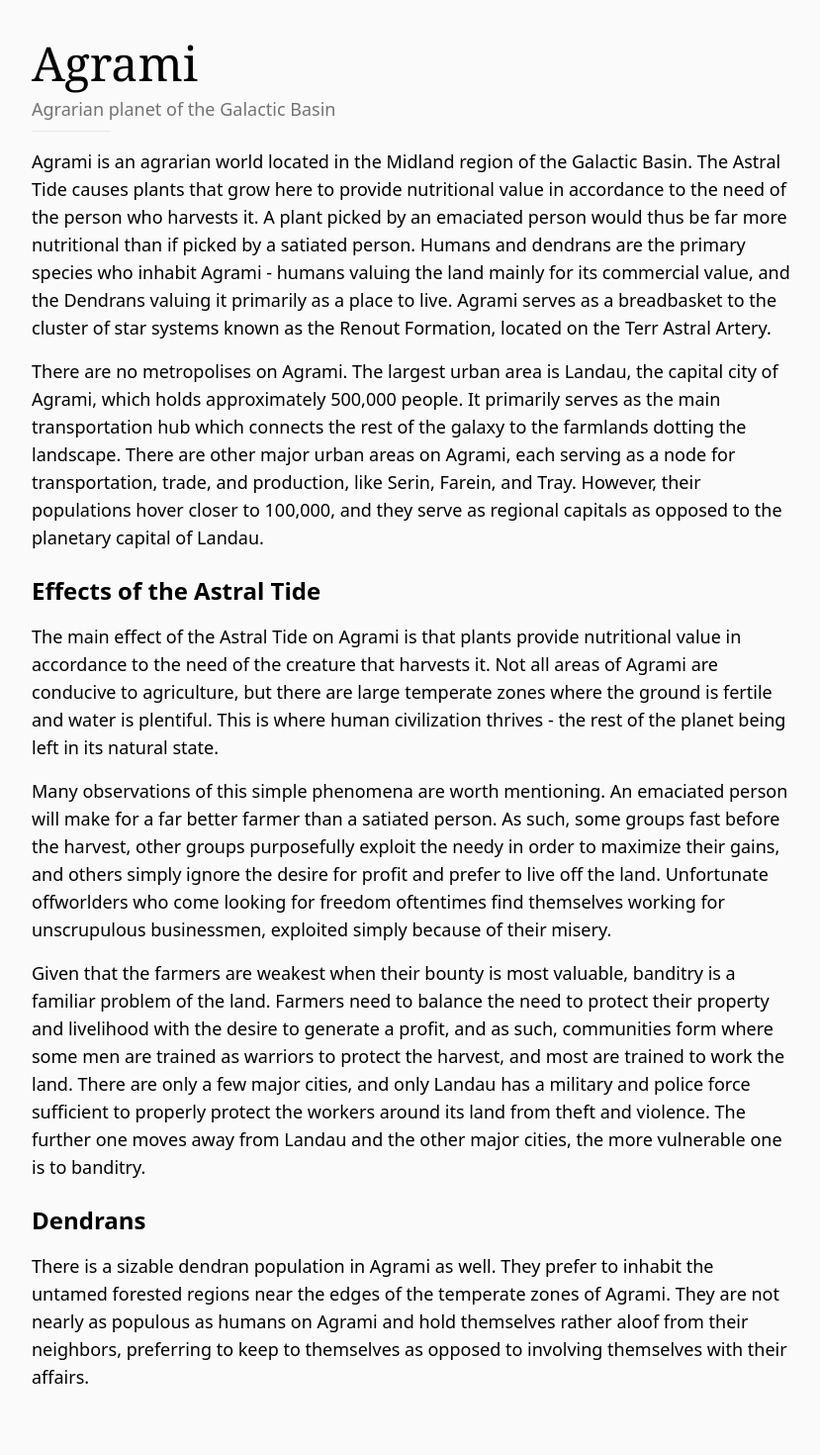
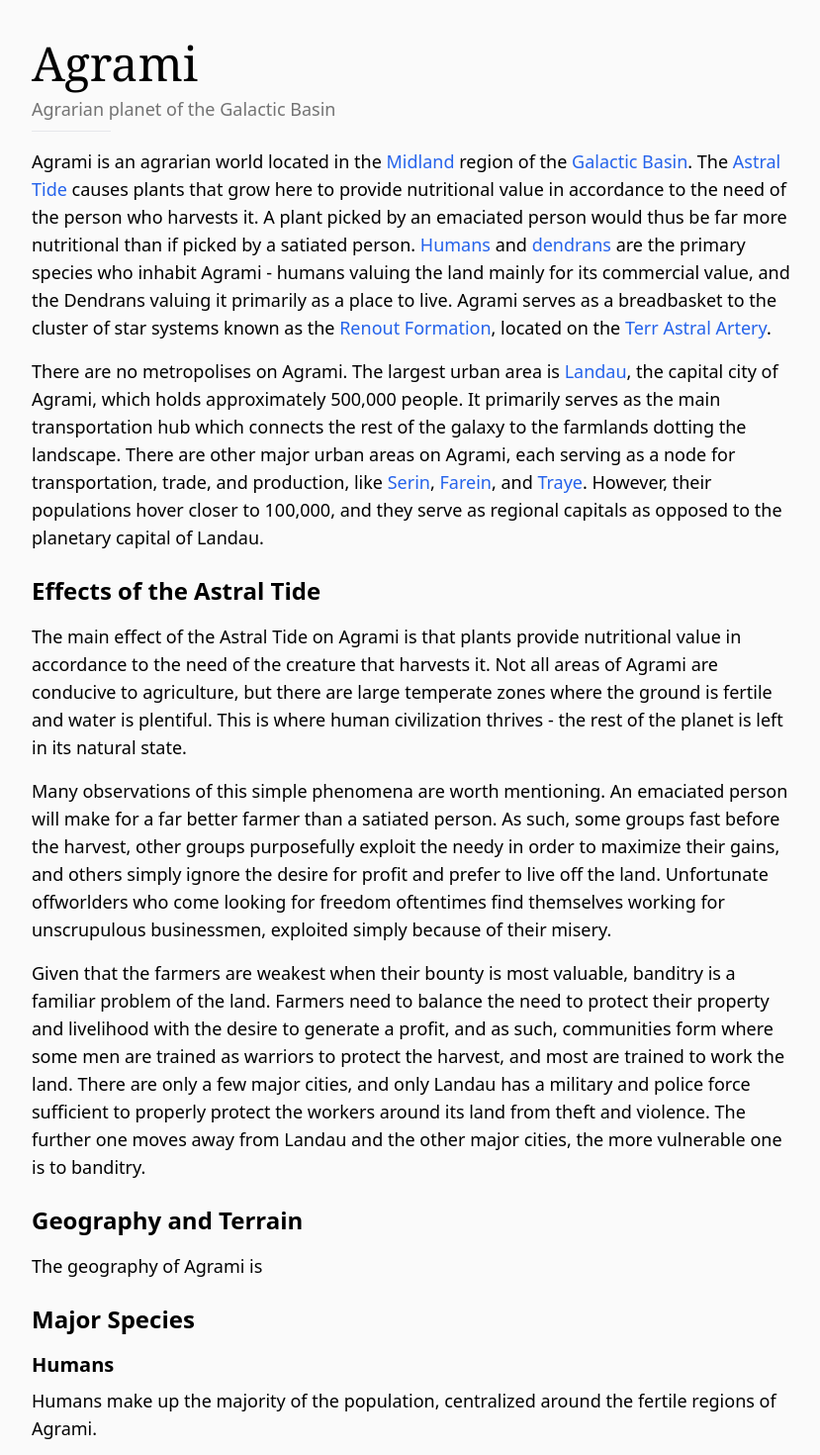
Before and after one commit to alareti/frontend, a Next.js app: page /astralys/agrami in a window 1280 px wide. Shown: the top 1470 px of the page at 99% size, without its empty margins (224-1053 px from the left). Before the commit the page ends 1445 px from the top, so only its background shows below. Built offline with nearby package versions, Linux system fonts and the light colour scheme.

Commit message:
Add Content

```diff
--- a/src/app/astralys/agrami/page.tsx
+++ b/src/app/astralys/agrami/page.tsx
@@ -1,6 +1,7 @@
 "use client";
 
 import * as Wiki from "@/src/components/wiki";
+import Link from "next/link";
 
 export default function Index() {
   return (
@@ -10,26 +11,39 @@ export default function Index() {
     >
       <Wiki.Section>
         <Wiki.P>
-          Agrami is an agrarian world located in the Midland region of the
-          Galactic Basin. The Astral Tide causes plants that grow here to
-          provide nutritional value in accordance to the need of the person who
-          harvests it. A plant picked by an emaciated person would thus be far
-          more nutritional than if picked by a satiated person. Humans and
-          dendrans are the primary species who inhabit Agrami - humans valuing
-          the land mainly for its commercial value, and the Dendrans valuing it
-          primarily as a place to live. Agrami serves as a breadbasket to the
-          cluster of star systems known as the Renout Formation, located on the
-          Terr Astral Artery.
+          Agrami is an agrarian world located in the{" "}
+          <Wiki.A href={"/astralys/galactic-basin-midland"}>Midland</Wiki.A>{" "}
+          region of the{" "}
+          <Wiki.A href={"/astralys/galactic-basin"}>Galactic Basin</Wiki.A>. The{" "}
+          <Wiki.A href={"/astralys/astral-tide"}>Astral Tide</Wiki.A> causes
+          plants that grow here to provide nutritional value in accordance to
+          the need of the person who harvests it. A plant picked by an emaciated
+          person would thus be far more nutritional than if picked by a satiated
+          person. <Wiki.A href={"/astralys/humans"}>Humans</Wiki.A> and{" "}
+          <Wiki.A href={"/astralys/dendrans"}>dendrans</Wiki.A> are the primary
+          species who inhabit Agrami - humans valuing the land mainly for its
+          commercial value, and the Dendrans valuing it primarily as a place to
+          live. Agrami serves as a breadbasket to the cluster of star systems
+          known as the{" "}
+          <Wiki.A href={"/astralys/renout-formation"}>Renout Formation</Wiki.A>,
+          located on the{" "}
+          <Wiki.A href={"/astralys/terr-astral-artery"}>
+            Terr Astral Artery
+          </Wiki.A>
+          .
         </Wiki.P>
         <Wiki.P>
-          There are no metropolises on Agrami. The largest urban area is Landau,
-          the capital city of Agrami, which holds approximately 500,000 people.
-          It primarily serves as the main transportation hub which connects the
-          rest of the galaxy to the farmlands dotting the landscape. There are
-          other major urban areas on Agrami, each serving as a node for
-          transportation, trade, and production, like Serin, Farein, and Tray.
-          However, their populations hover closer to 100,000, and they serve as
-          regional capitals as opposed to the planetary capital of Landau.
+          There are no metropolises on Agrami. The largest urban area is{" "}
+          <Wiki.A href={"/astralys/landau"}>Landau</Wiki.A>, the capital city of
+          Agrami, which holds approximately 500,000 people. It primarily serves
+          as the main transportation hub which connects the rest of the galaxy
+          to the farmlands dotting the landscape. There are other major urban
+          areas on Agrami, each serving as a node for transportation, trade, and
+          production, like <Wiki.A href={"/astralys/serin"}>Serin</Wiki.A>,{" "}
+          <Wiki.A href={"/astralys/farein"}>Farein</Wiki.A>, and{" "}
+          <Wiki.A href={"/astralys/traye"}>Traye</Wiki.A>. However, their
+          populations hover closer to 100,000, and they serve as regional
+          capitals as opposed to the planetary capital of Landau.
         </Wiki.P>
       </Wiki.Section>
       <Wiki.Section header={{ heading: <>Effects of the Astral Tide</> }}>
@@ -39,7 +53,7 @@ export default function Index() {
           harvests it. Not all areas of Agrami are conducive to agriculture, but
           there are large temperate zones where the ground is fertile and water
           is plentiful. This is where human civilization thrives - the rest of
-          the planet being left in its natural state.
+          the planet is left in its natural state.
         </Wiki.P>
         <Wiki.P>
           Many observations of this simple phenomena are worth mentioning. An
@@ -64,7 +78,25 @@ export default function Index() {
           banditry.
         </Wiki.P>
       </Wiki.Section>
-      <Wiki.Section header={{ heading: <>Dendrans</> }}>
+      <Wiki.Section header={{ heading: <>Geography and Terrain</> }}>
+        <Wiki.P>The geography of Agrami is </Wiki.P>
+      </Wiki.Section>
+      <Wiki.Section header={{ heading: <>Major Species</> }}>
+        <Wiki.Section header={{ heading: <>Humans</> }}>
+          <Wiki.P>
+            Humans make up the majority of the population, centralized around
+            the fertile regions of Agrami.
+          </Wiki.P>
+        </Wiki.Section>
+        <Wiki.Section
+          header={{
+            heading: <>Dendrans</>,
+            mainPage: {
+              href: "/astralys/dendrans",
+              name: <>Dendrans</>,
+            },
+          }}
+        >
           <Wiki.P>
             There is a sizable dendran population in Agrami as well. They prefer
             to inhabit the untamed forested regions near the edges of the
@@ -74,6 +106,7 @@ export default function Index() {
             with their affairs.
           </Wiki.P>
         </Wiki.Section>
+      </Wiki.Section>
     </Wiki.Main>
   );
 }
```
Lines whose indentation alone changed are shown as unchanged.
